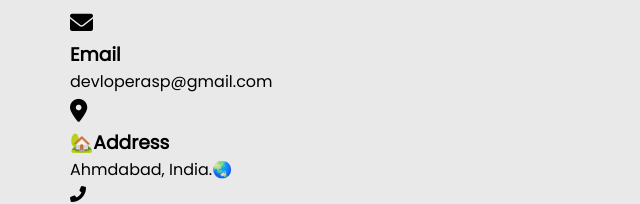
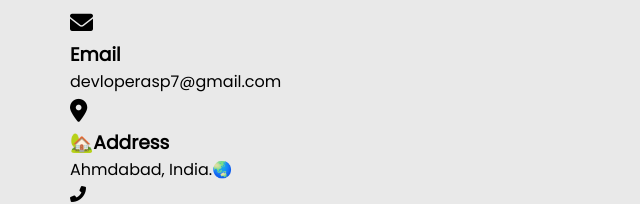
Before and after one commit to AYUSH-PATHAK-1/PORTFOLIO, a plain HTML site: page index.html in a window 1280 px wide. Shown: the part 3600-3804 px from the top of the page, 0-640 px from the left. Drawn offline with nearby package versions, Linux system fonts and the light colour scheme; animation ran at ten frames a second.

Commit message:
Update index.html

```diff
--- a/index.html
+++ b/index.html
@@ -242,7 +242,7 @@
                     <span class="iconn"><i class="fas fa-envelope" data-aos="fade-left"></i></span>
                 <span class="content">
                     <h3 data-aos="fade-right">Email</h3>
-                    <span data-aos="fade-in" id="nice">devloperasp@gmail.com</span>
+                    <span data-aos="fade-in" id="nice">devloperasp7@gmail.com</span>
                     <!-- <span><a href="#">Do a Mail</a></span> -->
                 </span>
                 </div>
```
